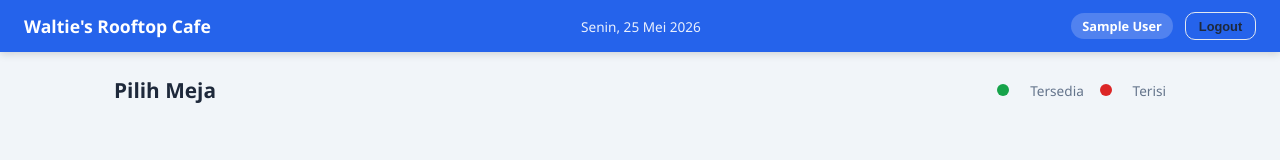
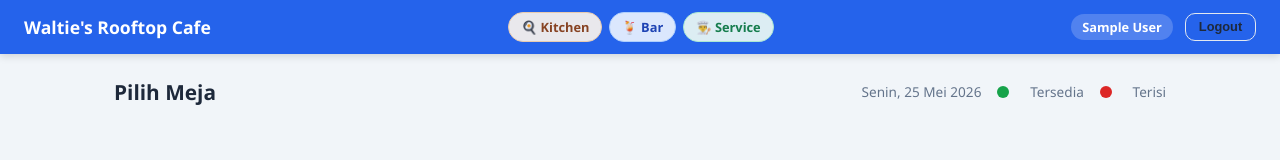
Before and after one commit to alisidik1996/aminsaPosFe, a plain HTML site: page dashboard.html in a window 1280 px wide. Drawn offline with Linux system fonts and the light colour scheme; no server answers; sample sign-in values are in the browser's storage.

Commit message:
feat: tombol kitchen/bar/service di navbar dashboard

```diff
--- a/css/components.css
+++ b/css/components.css
@@ -314,3 +314,59 @@
   padding: .4rem .5rem;
   white-space: nowrap;
 }
+
+/* ── Nav Station Links (Dashboard) ── */
+.nav-station-links {
+  display: flex;
+  align-items: center;
+  gap: .4rem;
+}
+
+.nav-station-btn {
+  display: inline-flex;
+  align-items: center;
+  gap: .3rem;
+  padding: .3rem .75rem;
+  border-radius: 20px;
+  font-size: .8rem;
+  font-weight: 600;
+  text-decoration: none;
+  transition: all .15s;
+  white-space: nowrap;
+  border: 1.5px solid transparent;
+}
+
+.nav-station-btn.kitchen {
+  background: #fff7ed;
+  color: #92400e;
+  border-color: #fed7aa;
+}
+.nav-station-btn.kitchen:hover {
+  background: #ffedd5;
+  border-color: #f97316;
+}
+
+.nav-station-btn.bar {
+  background: #eff6ff;
+  color: #1e40af;
+  border-color: #bfdbfe;
+}
+.nav-station-btn.bar:hover {
+  background: #dbeafe;
+  border-color: #3b82f6;
+}
+
+.nav-station-btn.service {
+  background: #f0fdf4;
+  color: #15803d;
+  border-color: #bbf7d0;
+}
+.nav-station-btn.service:hover {
+  background: #dcfce7;
+  border-color: #22c55e;
+}
+
+@media (max-width: 640px) {
+  .nav-station-links { gap: .25rem; }
+  .nav-station-btn   { padding: .25rem .5rem; font-size: .72rem; }
+}
--- a/dashboard.html
+++ b/dashboard.html
@@ -11,7 +11,19 @@
 <body class="app-page">
   <nav class="navbar">
     <div class="nav-brand">Waltie's Rooftop Cafe</div>
-    <div class="nav-center"><span id="currentDate"></span></div>
+    <div class="nav-center">
+      <div class="nav-station-links">
+        <a href="kitchen.html" class="nav-station-btn kitchen" target="_blank" title="Buka Kitchen Dashboard">
+          🍳 Kitchen
+        </a>
+        <a href="bar.html" class="nav-station-btn bar" target="_blank" title="Buka Bar Dashboard">
+          🍹 Bar
+        </a>
+        <a href="services.html" class="nav-station-btn service" target="_blank" title="Buka Service Dashboard">
+          👨‍🍳 Service
+        </a>
+      </div>
+    </div>
     <div class="nav-right">
       <span class="badge-kasir" id="kasirName"></span>
       <button class="btn btn-outline btn-sm" id="logoutBtn">Logout</button>
@@ -20,9 +32,12 @@
   <div class="container">
     <div class="page-header">
       <h2>Pilih Meja</h2>
-      <div class="legend">
-        <span class="dot dot-available"></span> Tersedia
-        <span class="dot dot-occupied"></span> Terisi
+      <div style="display:flex;align-items:center;gap:1rem">
+        <span id="currentDate" style="font-size:.85rem;color:var(--text-muted)"></span>
+        <div class="legend">
+          <span class="dot dot-available"></span> Tersedia
+          <span class="dot dot-occupied"></span> Terisi
+        </div>
       </div>
     </div>
     <div class="table-grid" id="tableGrid"></div>
```
